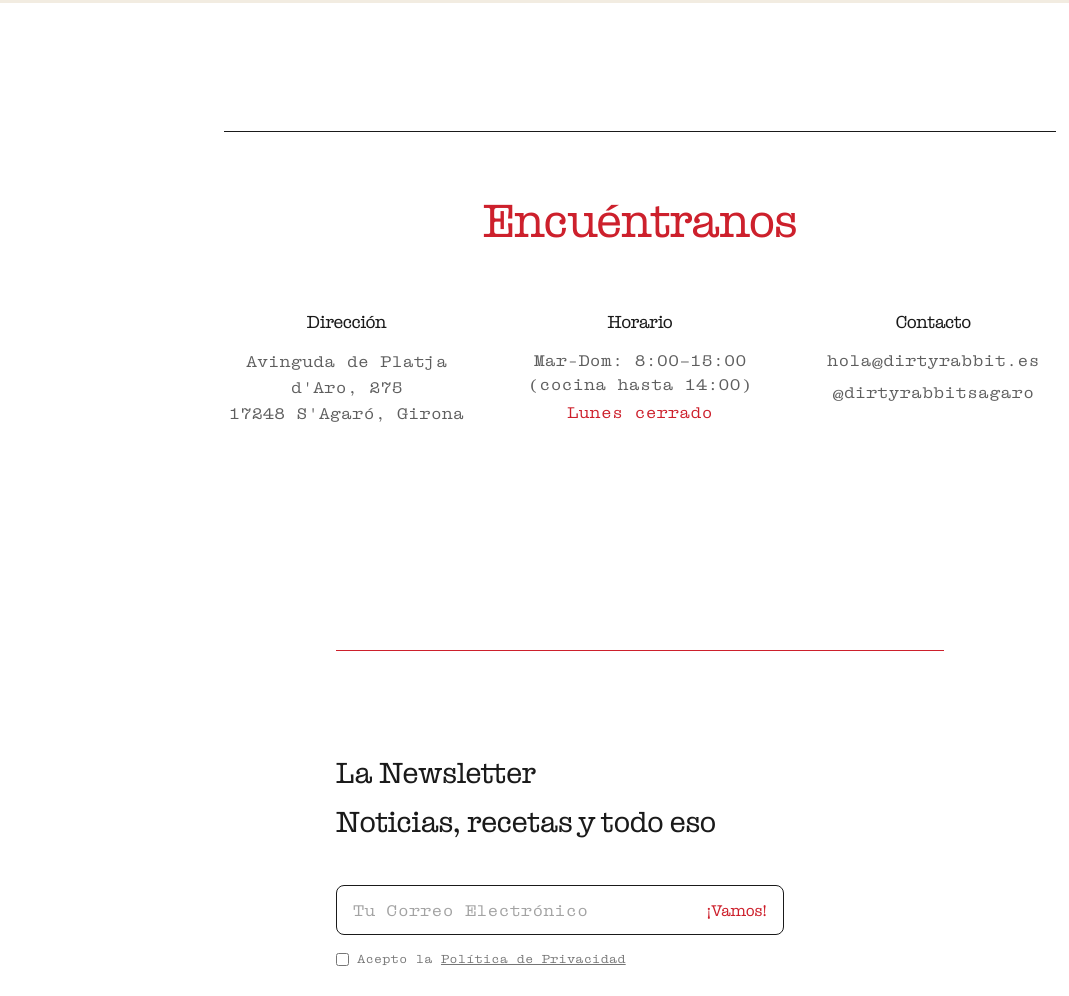
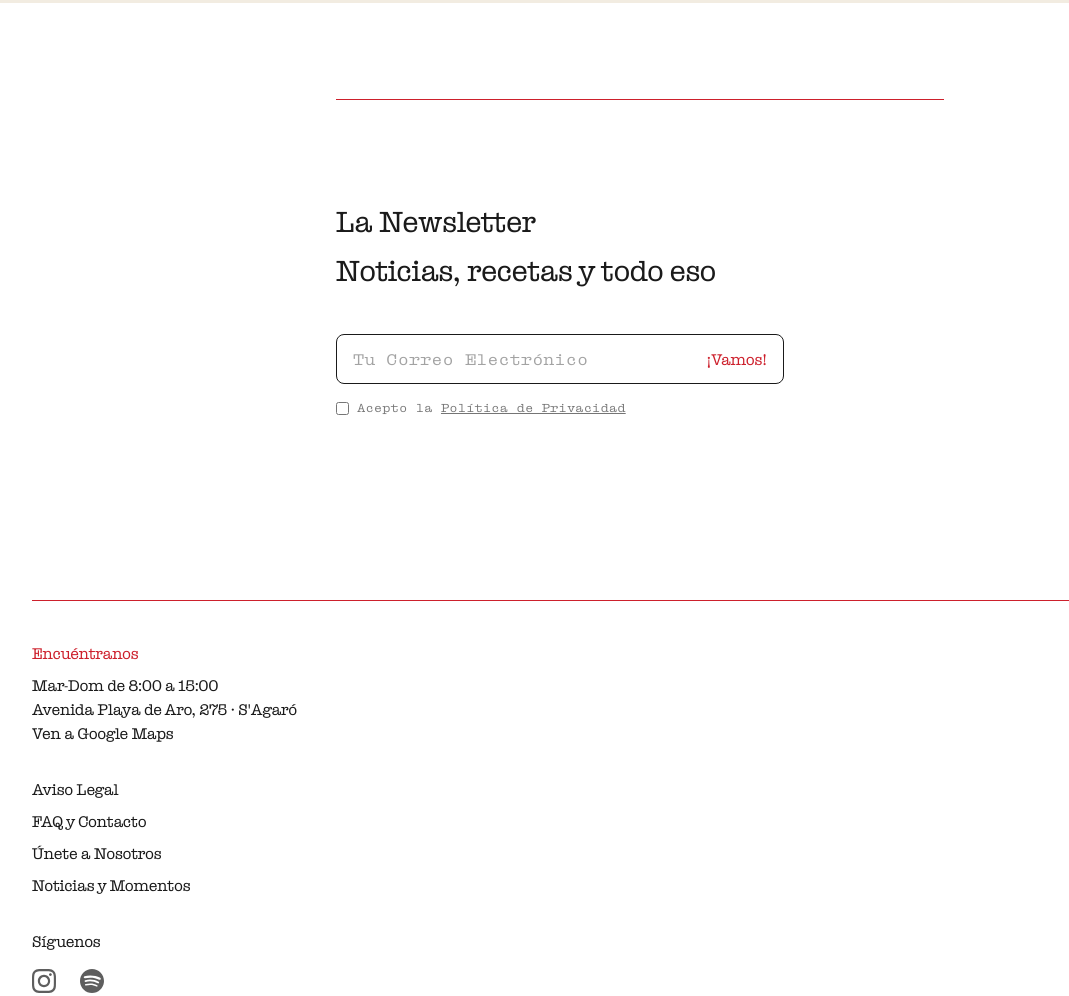
Before and after one commit to SpicyCarrot25/dirty-rabbit-website, an Astro site: page / in a window 1280 px wide. Shown: the part 3336-4332 px from the top of the page, without its empty margins (0-1069 px from the left). Built offline with nearby package versions, Linux system fonts and the light colour scheme; Astro itself is replaced by a stand-in of ours.

Commit message:
fix: remove homepage location section, footer Encuéntranos above links, all same size

```diff
--- a/src/components/Footer.astro
+++ b/src/components/Footer.astro
@@ -75,7 +75,22 @@ const footerLabels = {
     <!-- Top divider - RED -->
     <div class="border-t border-[#CD202C] mb-10"></div>
 
-    <!-- Footer Menu Links - LEFT ALIGNED, Title Case -->
+    <!-- Encuéntranos - same size as links -->
+    <div class="mb-8 font-typewriter text-base">
+      <p class="text-red mb-2">Encuéntranos</p>
+      <p class="text-black">Mar-Dom de 8:00 a 15:00</p>
+      <p class="text-black">Avenida Playa de Aro, 275 · S'Agaró</p>
+      <a
+        href="https://maps.app.goo.gl/dirtyrabbit"
+        target="_blank"
+        rel="noopener noreferrer"
+        class="text-black hover:text-red transition-colors"
+      >
+        Ven a Google Maps
+      </a>
+    </div>
+
+    <!-- Footer Menu Links - LEFT ALIGNED, same size -->
     <nav class="flex flex-col items-start gap-2 mb-8 font-typewriter text-base tracking-normal">
       <a href="/legal" class="text-black hover:text-red transition-colors">
         {footerLabels.legal[lang]}
@@ -83,7 +98,7 @@ const footerLabels = {
       <a href={getLocalizedPath('/contacto', lang)} class="text-black hover:text-red transition-colors">
         {footerLabels.faq[lang]}
       </a>
-      <a href="mailto:hola@dirtyrabbit.es?subject=Work%20with%20us" class="text-black hover:text-black/70 transition-colors">
+      <a href="mailto:hola@dirtyrabbit.es?subject=Work%20with%20us" class="text-black hover:text-red transition-colors">
         {footerLabels.join[lang]}
       </a>
       <a href={getLocalizedPath('/news', lang)} class="text-black hover:text-red transition-colors">
@@ -91,28 +106,9 @@ const footerLabels = {
       </a>
     </nav>
 
-    <!-- Encuéntranos -->
+    <!-- Stay in touch + social - same size -->
     <div class="mb-8">
-      <h3 class="font-typewriter text-sm text-red mb-3">Encuéntranos</h3>
-      <p class="font-typewriter text-base text-black mb-1">Horario</p>
-      <p class="font-mono text-base text-black mb-4">Mar-Dom de 8:00 a 15:00</p>
-      <p class="font-typewriter text-base text-black mb-1">Dirección</p>
-      <p class="font-mono text-base text-black mb-2">Avenida Playa de Aro, 275<br />S'Agaró, Girona</p>
-      <a
-        href="https://maps.app.goo.gl/dirtyrabbit"
-        target="_blank"
-        rel="noopener noreferrer"
-        class="font-mono text-base text-black hover:text-red transition-colors"
-      >
-        Ven a Google Maps
-      </a>
-    </div>
-
-    <!-- NO divider between links and Stay in touch -->
-
-    <!-- Stay in touch + social - LEFT ALIGNED -->
-    <div class="mb-8">
-      <p class="font-typewriter text-lg mb-4">{footerLabels.stayInTouch[lang]}</p>
+      <p class="font-typewriter text-base mb-4">{footerLabels.stayInTouch[lang]}</p>
 
       <!-- Social icons WITHOUT circles (like menu) -->
       <div class="flex items-center gap-6">
--- a/src/pages/index.astro
+++ b/src/pages/index.astro
@@ -231,76 +231,7 @@ const featuredProviders = proveedores.slice(0, 4);
   </section>
 
 
-  <!-- LOCATION: White background, info only (no map) -->
-  <section class="py-20 md:py-32 bg-white">
-    <div class="max-w-4xl mx-auto px-4 sm:px-6 lg:px-8">
-
-      <!-- Top divider -->
-      <div class="border-t border-[#1A1A1A] mb-12 md:mb-16"></div>
-
-      <!-- Section Header -->
-      <div class="text-center mb-12 md:mb-16 reveal">
-        <h2 class="font-typewriter text-3xl md:text-4xl lg:text-5xl mb-4 section-headline">
-          {t.sections.contact}
-        </h2>
-      </div>
-
-      <div class="grid md:grid-cols-3 gap-8 lg:gap-12 text-center">
-
-        <!-- Address -->
-        <div class="reveal">
-          <h3 class="font-typewriter text-lg mb-3 text-black">
-            Dirección
-          </h3>
-          <address class="font-mono text-base text-black/70 not-italic leading-relaxed">
-            {t.footer.address}<br />
-            {t.footer.city}
-          </address>
-        </div>
-
-        <!-- Hours -->
-        <div class="reveal">
-          <h3 class="font-typewriter text-lg mb-3 text-black">
-            Horario
-          </h3>
-          <div class="font-mono text-base text-black/70 space-y-1">
-            <p>{t.footer.hours}</p>
-            <p class="text-red">{t.footer.closed}</p>
-          </div>
-        </div>
-
-        <!-- Contact -->
-        <div class="reveal">
-          <h3 class="font-typewriter text-lg mb-3 text-black">
-            Contacto
-          </h3>
-          <div class="font-mono text-base space-y-2">
-            <p>
-              <a
-                href="mailto:hola@dirtyrabbit.es"
-                class="text-black/70 hover:text-red transition-colors"
-              >
-                {t.footer.email}
-              </a>
-            </p>
-            <p>
-              <a
-                href="https://instagram.com/dirtyrabbitsagaro"
-                target="_blank"
-                rel="noopener noreferrer"
-                class="text-black/70 hover:text-red transition-colors"
-              >
-                @dirtyrabbitsagaro
-              </a>
-            </p>
-          </div>
-        </div>
-
-      </div>
-    </div>
-  </section>
-
-</Layout>
+  </Layout>
 
 <script>
   // Fade-in on scroll - Vanilla JS with IntersectionObserver
```
